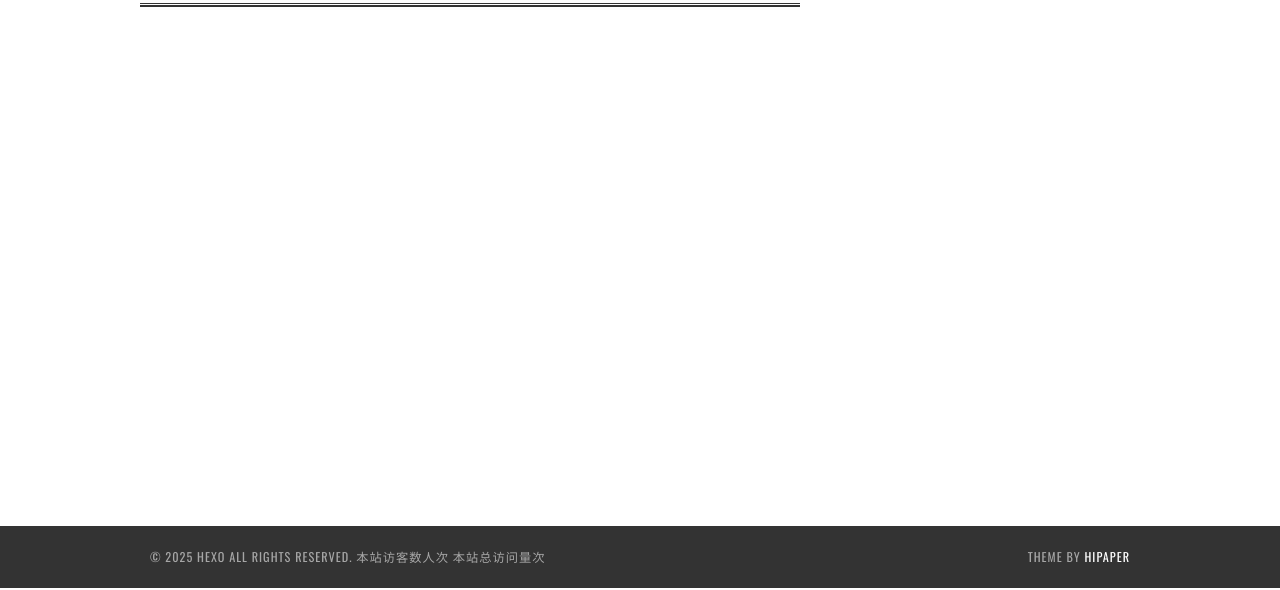
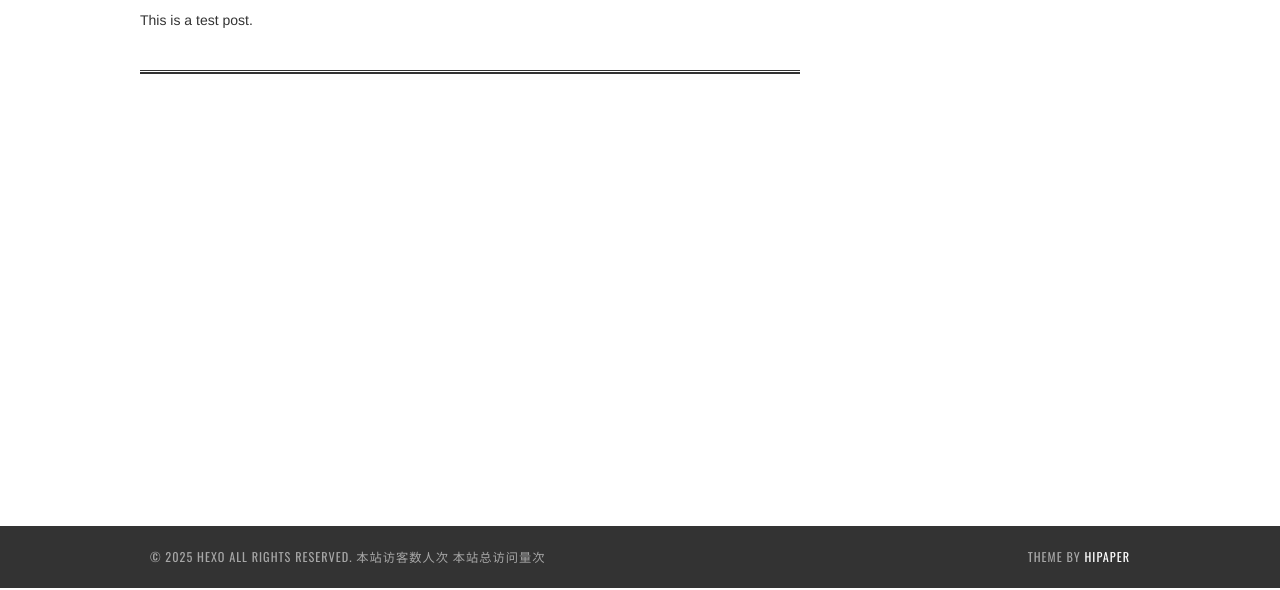
Before and after one commit to Icazio/Icazio.github.io, a plain HTML site: page 2025/07/06/My-New-Post/index.html in a window 1280 px wide. Shown: the part 292-882 px from the top of the page. Drawn offline with nearby package versions, Linux system fonts and the light colour scheme; some packages are replaced by stand-ins of ours; a script that the page names is missing.

Commit message:
Site updated: 2025-07-06 17:01:39

```diff
--- a/2025/07/06/My-New-Post/index.html
+++ b/2025/07/06/My-New-Post/index.html
@@ -9,13 +9,15 @@
 
 
 
-  <meta property="og:type" content="article">
+  <meta name="description" content="This is a test post.">
+<meta property="og:type" content="article">
 <meta property="og:title" content="My New Post">
 <meta property="og:url" content="http://icazio.github.io/2025/07/06/My-New-Post/index.html">
 <meta property="og:site_name" content="Hexo">
+<meta property="og:description" content="This is a test post.">
 <meta property="og:locale" content="en_US">
 <meta property="article:published_time" content="2025-07-06T08:58:29.000Z">
-<meta property="article:modified_time" content="2025-07-06T08:58:29.319Z">
+<meta property="article:modified_time" content="2025-07-06T09:00:57.861Z">
 <meta property="article:author" content="John Doe">
 <meta name="twitter:card" content="summary">
 
@@ -133,6 +135,7 @@
     </div>
     <div class="article-entry" itemprop="articleBody">
 
+        <p>This is a test post.</p>
 
 
     </div>
```
Also changed, not shown: index.html (+1 -0 lines).
